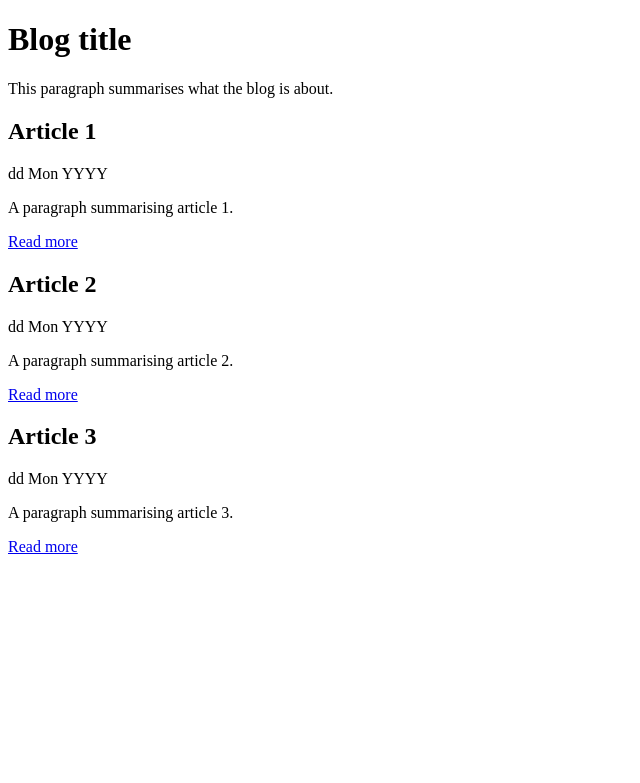
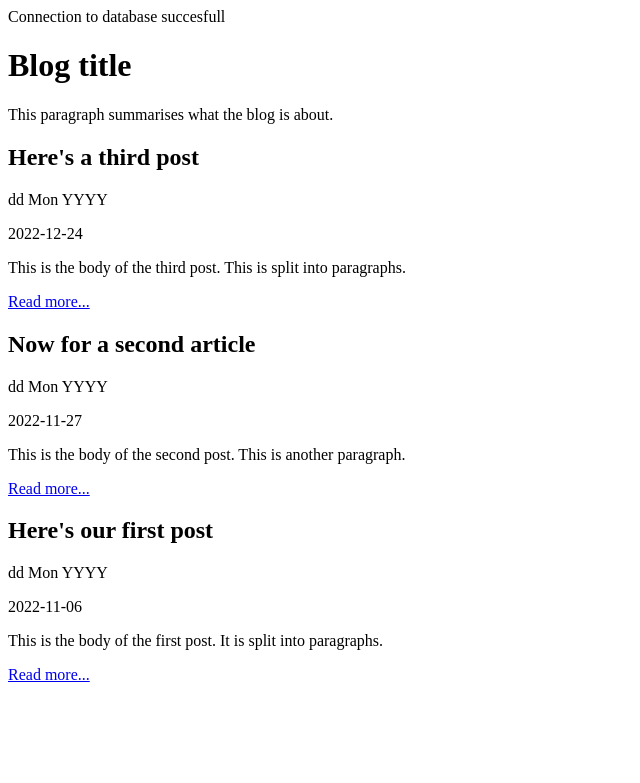
Before and after one commit to K1ntsugi/Webdev_2_Vinf5, a PHP site: page / in a window 1280 px wide. Shown: the top 783 px of the page, without its empty margins (0-640 px from the left). Run offline with PHP 8.4, Linux system fonts and the light colour scheme; data comes from the database, SQL or seed files in the repository.

Commit message:
pdo done

```diff
--- /dev/null
+++ b/BlogFromScratch/data/test.php
@@ -0,0 +1,3 @@
+<?php
+$x = __DIR__;
+echo $x;
--- a/BlogFromScratch/index.php
+++ b/BlogFromScratch/index.php
@@ -1,8 +1,36 @@
+<?php
+$DATABASE_HOST = 'localhost';
+$DATABASE_USER = 'root';
+$DATABASE_PASSWD = '';
+$DATABASE_NAME = 'blog';
+
+try {
+    $pdo = new PDO('mysql:host=' . $DATABASE_HOST . ';dbname=' . $DATABASE_NAME . ';charset=utf8', $DATABASE_USER, $DATABASE_PASSWD);
+    echo "Connection to database succesfull";
+} catch (PDOException $exception) {
+    exit('Failed to connect to database');
+}
+
+$stmt = $pdo->query(
+    'SELECT
+        title, created_at, body
+        FROM
+            post
+        ORDER BY
+            created_at DESC'
+);
+
+if ($stmt === false) {
+    throw new Exception("There was a problem running the query");
+}
+
+?>
+
 <!DOCTYPE html>
 <html lang="en">
 
 <head>
-    <meta charset="UTF-8"/>
+    <meta charset="UTF-8" />
     <title>A blog application</title>
 </head>
 
@@ -10,20 +38,21 @@
     <h1>Blog title</h1>
     <p>This paragraph summarises what the blog is about.</p>
 
-<?php for ($postId = 1; $postId <= 3; $postId++) : ?>
+    <?php while ($row = $stmt->fetch(PDO::FETCH_ASSOC)) : ?>
         <h2>
-        Article
-        <?php echo $postId ?>
+            <?php echo htmlspecialchars($row['title'], ENT_HTML5, 'UTF-8') ?>
         </h2>
         <div>dd Mon YYYY</div>
         <p>
-        A paragraph summarising article
-        <?php echo $postId ?>.
+            <?php echo $row['created_at'] ?>
         </p>
         <p>
-        <a href="#">Read more</a>
+            <?php echo htmlspecialchars($row['body'], ENT_HTML5, 'UTF-8') ?>
         </p>
-<?php endfor ?>
+        <p>
+            <a href="#">Read more...</a>
+        </p>
+    <?php endwhile ?>
 </body>
 
 </html>
```
Lines whose indentation alone changed are shown as unchanged.
